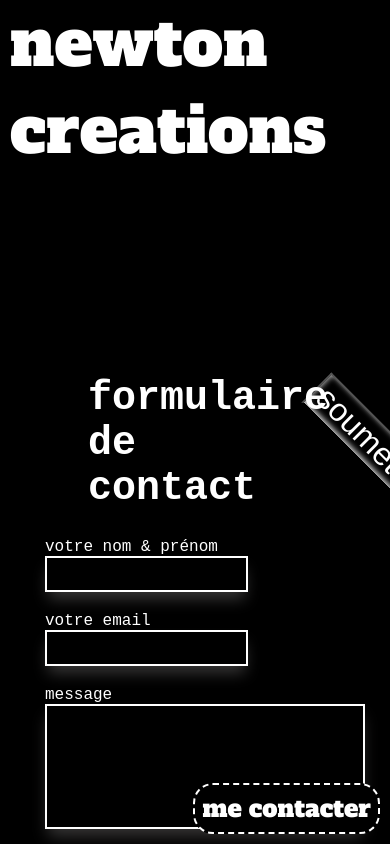
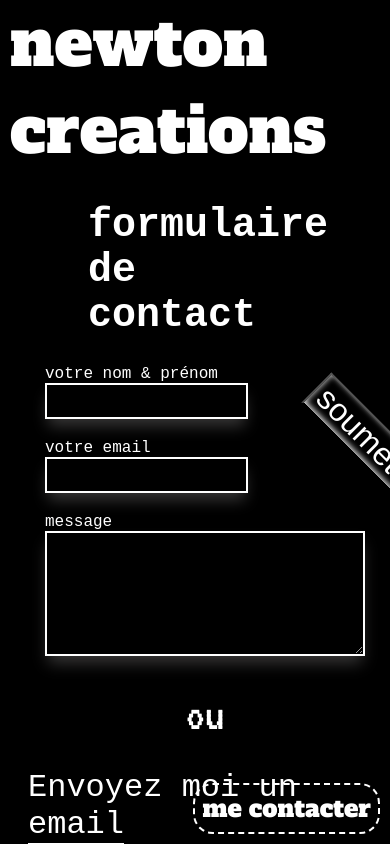
Before and after one commit to newtondotcom/droning-portfolio, a SvelteKit app: page /contact in a window 390 px wide. Shown: the top 844 px of the page. Built offline with nearby package versions, Linux system fonts and the light colour scheme; a web font is replaced by a local one.

Commit message:
css mobile on safari

```diff
--- a/src/lib/ProjectComponent.svelte
+++ b/src/lib/ProjectComponent.svelte
@@ -262,7 +262,7 @@
       @media (max-width: 768px) {
 
           .video-container {
-              margin-top: 20vh;
+              margin-top: 15vh;
               margin-bottom: 50px;
               transform: translate(45%, 0);
               height: 90vh;
--- a/src/routes/+page.svelte
+++ b/src/routes/+page.svelte
@@ -176,7 +176,7 @@
   }
 
   .container {
-    margin-bottom: 300px;
+    margin-bottom: 100px;
   }
 }
 
--- a/src/routes/contact/+page.svelte
+++ b/src/routes/contact/+page.svelte
@@ -187,7 +187,7 @@
       }
 
       #container {
-        margin-top: 300px;
+        margin-top: 15vh;
         height: 100vh;
         margin-bottom: 100px;
         overflow: hidden;
```
